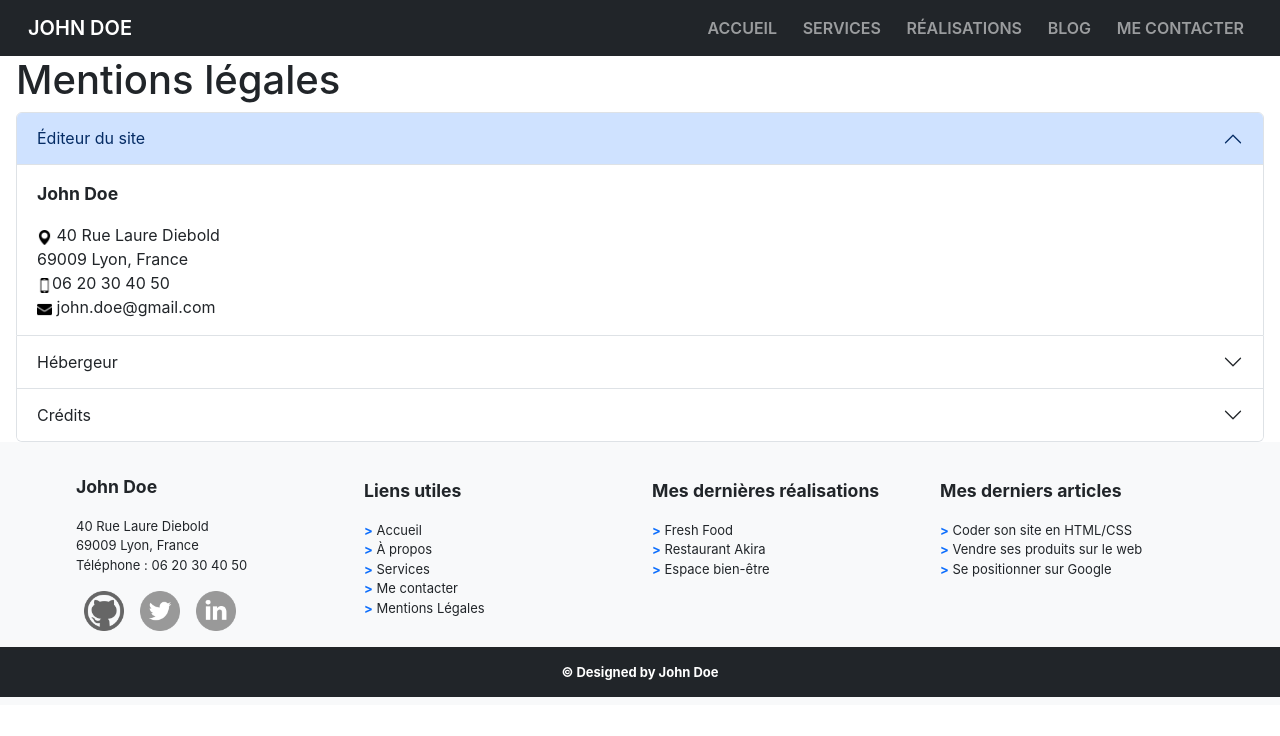
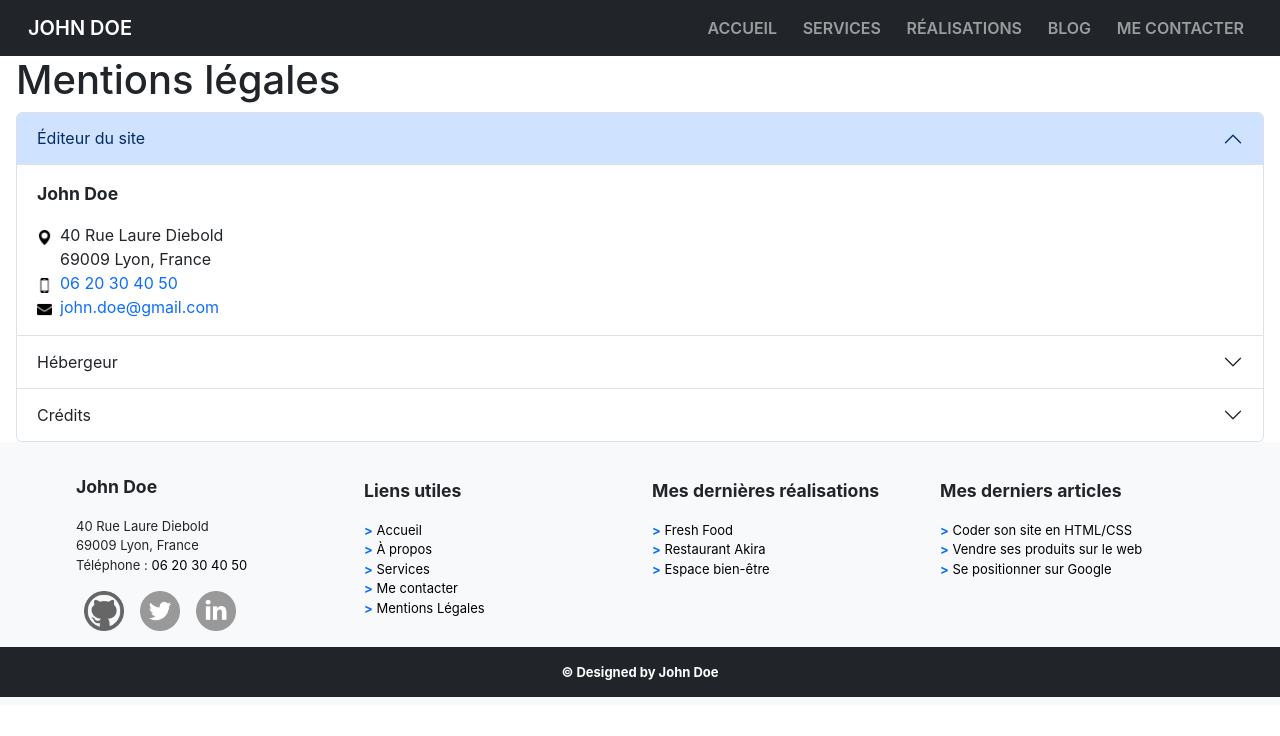
Before and after one commit to lc0362/react-johndoe, a React (Create React App) app: page /mentionslegales in a window 1280 px wide. Shown: the top 736 px of the page. Built offline with nearby package versions, Linux system fonts and the light colour scheme.

Commit message:
style changes and mentions legales

```diff
--- a/src/App.css
+++ b/src/App.css
@@ -1,7 +1,9 @@
 a:hover  {
-  color: rgba(255, 255, 255, 0.8) ; /* Blanc avec transparence de 0.8 */
+  color: rgba(255, 255, 255, 0.8) !important; /* Blanc avec transparence de 0.8 appliqué sur tous les liens du site */
 }
 
-address {
-  margin: 0;
+
+
+a {
+  text-decoration: none; /* Tous les liens du site ne sont pas soulignés*/
 }
--- a/src/components/Footer.css
+++ b/src/components/Footer.css
@@ -7,12 +7,11 @@
     font-size: 1.1rem;
 }
 
-a {
-    color: inherit;
-    text-decoration: none;
-  }
+#icon-sm:hover  {
+  transform: scale(1.1);
+  opacity: 0.8; ;
+}
 
-a img:hover  {
-    transform: scale(1.1);
-    opacity: 0.8;
-  }
+address {
+  margin: 0;
+}
--- a/src/components/Footer.jsx
+++ b/src/components/Footer.jsx
@@ -11,17 +11,17 @@ function Footer() {
             <p className="title fw-bold">John Doe</p>
             <address><div>40 Rue Laure Diebold</div>
             <div>69009 Lyon, France</div></address>
-            <div>Téléphone : <a href="tel:0620304050">06 20 30 40 50</a></div>
+            <div>Téléphone : <a href="tel:0620304050" className='text-black'>06 20 30 40 50</a></div>
             {/* icones réseaux sociaux */}
             <div className="d-flex py-3">
   <a href="https://www.github.com" title="Github icons created by Idealogo Studio - Flaticon" className="px-2">
-    <img src="/github-sign.png" alt="Icône GitHub" width="40" height="auto" />
+    <img src="/github-sign.png" alt="Icône GitHub" width="40" height="auto" id='icon-sm'/>
   </a>
   <a href="https://www.x.com" title="Twitter icons created by Alfredo Creates - Flaticon"className="px-2">
-    <img src="/twitter-sign.png" alt="Icône Twitter" width="40" height="auto" />
+    <img src="/twitter-sign.png" alt="Icône Twitter" width="40" height="auto" id='icon-sm'/>
   </a>
   <a href="https://www.linkedin.com" title="LinkedIn icons created by Alfredo Creates - Flaticon"className="px-2">
-    <img src="/linkedin-sign.png" alt="Icône LinkedIn" width="40" height="auto" />
+    <img src="/linkedin-sign.png" alt="Icône LinkedIn" width="40" height="auto" id='icon-sm'/>
   </a>
 </div>
 
@@ -31,11 +31,11 @@ function Footer() {
           <div className="col-sm-6 col-lg-3 py-1">
             <p className="title fw-bold">Liens utiles</p>
             <ul className="list-unstyled ">
-              <li><a href="/"><span className="text-primary fw-bold">&gt;</span> Accueil</a></li>
-              <li><a href="/" className=" text-auto"><span className="text-primary fw-bold">&gt;</span> À propos</a></li>
-              <li><a href="/services"><span className="text-primary fw-bold">&gt;</span> Services</a></li>
-              <li><a href="/contact"><span className="text-primary fw-bold">&gt;</span> Me contacter</a></li>
-              <li><a href="/mentionslegales"><span className="text-primary fw-bold">&gt;</span> Mentions Légales</a></li>
+              <li><span className="text-primary fw-bold">&gt;</span><a href="/" className='text-black'> Accueil</a></li>
+              <li><span className="text-primary fw-bold">&gt;</span><a href="/"className='text-black'> À propos</a></li>
+              <li><span className="text-primary fw-bold">&gt;</span><a href="/services" className='text-black'> Services</a></li>
+              <li><span className="text-primary fw-bold">&gt;</span><a href="/contact" className='text-black'> Me contacter</a></li>
+              <li><span className="text-primary fw-bold">&gt;</span><a href="/mentionslegales" className='text-black'> Mentions Légales</a></li>
             </ul>
           </div>
 
@@ -43,9 +43,9 @@ function Footer() {
           <div className="col-sm-6 col-lg-3 py-1">
             <p className="title fw-bold">Mes dernières réalisations</p>
             <ul className="list-unstyled">
-              <li><a href="/realisations"><span className="text-primary fw-bold">&gt;</span> Fresh Food</a></li>
-              <li><a href="/realisations"><span className="text-primary fw-bold">&gt;</span> Restaurant Akira</a></li>
-              <li><a href="/realisations"><span className="text-primary fw-bold">&gt;</span> Espace bien-être</a></li>
+              <li><span className="text-primary fw-bold">&gt;</span><a href="/realisations" className='text-black'> Fresh Food</a></li>
+              <li><span className="text-primary fw-bold">&gt;</span><a href="/realisations" className='text-black'> Restaurant Akira</a></li>
+              <li><span className="text-primary fw-bold">&gt;</span><a href="/realisations" className='text-black'> Espace bien-être</a></li>
             </ul>
           </div>
 
@@ -53,9 +53,9 @@ function Footer() {
           <div className="col-sm-6 col-lg-3 py-1">
             <p className="title fw-bold">Mes derniers articles</p>
             <ul className="list-unstyled">
-              <li><a href="/blog"><span className="text-primary fw-bold">&gt;</span> Coder son site en HTML/CSS</a></li>
-              <li><a href="/blog"><span className="text-primary fw-bold">&gt;</span> Vendre ses produits sur le web</a></li>
-              <li><a href="/blog"><span className="text-primary fw-bold">&gt;</span> Se positionner sur Google</a></li>
+              <li><span className="text-primary fw-bold">&gt;</span><a href="/blog" className='text-black'> Coder son site en HTML/CSS</a></li>
+              <li><span className="text-primary fw-bold">&gt;</span><a href="/blog" className='text-black'> Vendre ses produits sur le web</a></li>
+              <li><span className="text-primary fw-bold">&gt;</span><a href="/blog" className='text-black'> Se positionner sur Google</a></li>
             </ul>
 
         </div>
--- a/src/pages/MentionsLegales.jsx
+++ b/src/pages/MentionsLegales.jsx
@@ -19,30 +19,36 @@ function MentionsLegales() {
             <div className="accordion-body">
               <p className="title fw-bold">John Doe</p>
 
-              {/* Icone location et adresse */}
+              {/* Adresse */}
+              <div className="d-flex">
   <div>
-                <div className="d-inline">
     <img src="/location-pin.png" alt="Icône Location" title="Location pin icons created by Pixel perfect - Flaticon" width="15" height="auto" />
   </div>
-                <div className="d-inline"> 40 Rue Laure Diebold <div>69009 Lyon, France</div></div>
+  <div className="ms-2">
+    <address>
+      40 Rue Laure Diebold
+      <div>69009 Lyon, France</div>
+    </address>
+  </div>
 </div>
 
-              {/* Icone téléphone */}
+
+             {/* Téléphone */}
+             <div className="d-flex ">
                 <div>
-                <div className="d-inline">
                   <img src="/smartphone.png" alt="Icône Téléphone" title="Smartphone icons created by Roundicons - Flaticon" width="15" height="auto" />
                 </div>
-                <div className="d-inline">
+                <div className="ms-2">
                   <a href="tel:0620304050">06 20 30 40 50</a>
                 </div>
               </div>
 
-              {/* Icone email */}
+              {/* Email */}
+              <div className="d-flex">
                 <div>
-                <div className="d-inline">
                   <img src="/email.png" alt="Icône Email" title="Email icons created by Freepik - Flaticon" width="15" height="auto"/>
                 </div>
-                <div className="d-inline">
+                <div className="ms-2">
                   <a href="mailto:john.doe@gmail.com"> john.doe@gmail.com</a>
                 </div>
               </div>
@@ -50,6 +56,7 @@ function MentionsLegales() {
           </div>
         </div>
 
+        {/* Section 2: Hébergeur */}
         <div className="accordion-item">
     <h2 className="accordion-header" id="headingTwo">
       <button className="accordion-button collapsed" type="button" data-bs-toggle="collapse" data-bs-target="#collapseTwo" aria-expanded="false" aria-controls="collapseTwo">
@@ -58,10 +65,28 @@ function MentionsLegales() {
     </h2>
     <div id="collapseTwo" className="accordion-collapse collapse" aria-labelledby="headingTwo" data-bs-parent="#accordionExample">
       <div className="accordion-body">
-        <strong>This is the second item's accordion body.</strong> It is hidden by default, until the collapse plugin adds the appropriate classes that we use to style each element. These classes control the overall appearance, as well as the showing and hiding via CSS transitions. You can modify any of this with custom CSS or overriding our default variables. It's also worth noting that just about any HTML can go within the <code>.accordion-body</code>, though the transition does limit overflow.
+
+
+      <p className='fw-bold'>
+        Always Data
+        </p>
+                <p> 91 rue du Faubourg Saint-Honoré
+                  <div>75008 Paris</div>
+                </p>
+       {/* Lien */}
+       <div className="d-flex">
+                <div>
+                  <img src="/world.png" alt="Icône Monde" title="Langues icônes créées par Freepik - Flaticon" width="15" height="auto"/>
+                </div>
+                <div className="ms-2">
+                  <a href="https://www.alwaysdata.com" target="_blank" rel="noopener noreferrer"> www.alwaysdata.com</a>
                 </div>
               </div>
             </div>
+          </div>
+        </div>
+
+        {/* Section 3: Crédits */}
   <div className="accordion-item">
     <h2 className="accordion-header" id="headingThree">
       <button className="accordion-button collapsed" type="button" data-bs-toggle="collapse" data-bs-target="#collapseThree" aria-expanded="false" aria-controls="collapseThree">
@@ -70,7 +95,13 @@ function MentionsLegales() {
     </h2>
     <div id="collapseThree" className="accordion-collapse collapse" aria-labelledby="headingThree" data-bs-parent="#accordionExample">
       <div className="accordion-body">
-        <strong>This is the third item's accordion body.</strong> It is hidden by default, until the collapse plugin adds the appropriate classes that we use to style each element. These classes control the overall appearance, as well as the showing and hiding via CSS transitions. You can modify any of this with custom CSS or overriding our default variables. It's also worth noting that just about any HTML can go within the <code>.accordion-body</code>, though the transition does limit overflow.
+      <p className='fw-bold'>
+        Crédits
+        </p>
+                <p> Site développé par John Doe, étudiant du CEF.</p>
+                <p> Les images libres de droit sont issues du site <a href="https://pixabay.com/fr/" target="_blank" rel="noopener noreferrer"> Pixabay</a>.</p>
+
+
                  </div>
     </div>
   </div>
```
Also changed, not shown: public/world.png (added). Lines whose indentation alone changed are shown as unchanged.
